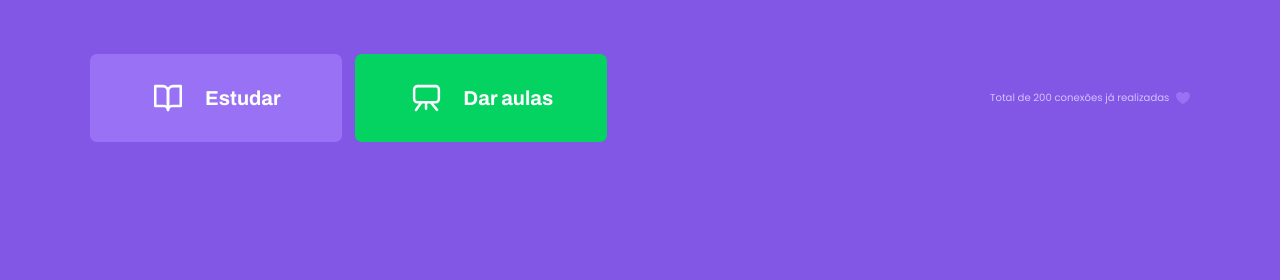
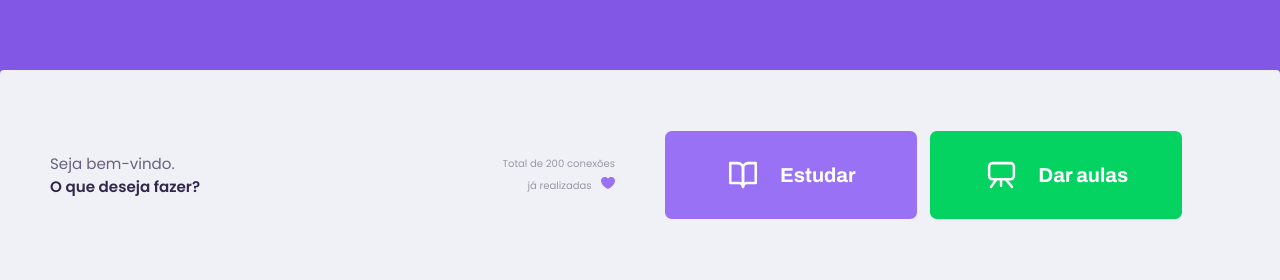
Before and after one commit to LucasFerreira0/Projeto-Proffy-NLW-2, a website: page src/views/index.html in a window 1280 px wide. Shown: the part 520-800 px from the top of the page. Drawn offline with Linux system fonts and the light colour scheme.

Commit message:
Add files via upload

```diff
--- a/public/styles/partials/page-landing.css
+++ b/public/styles/partials/page-landing.css
@@ -1,8 +1,12 @@
 #page-landing{
     background-color:var(--color-primary);
+    display: flex;
+    flex-direction: column;
+    justify-content: space-evenly;
 }
 #page-landing #container{
     color:var(--color-text-in-primary);
+    margin-bottom: 3.6rem;
 }
 .logo-container{
     text-align:center;
@@ -20,10 +24,34 @@
 .hero-image{
     width:100%;
 }
+
+#footer{
+    border-radius: 4px 4px 0 0;
+    position: absolute;
+    bottom:0;
+    background-color:var(--color-background);
+    width:100vw;
+    height: 25rem;
+    display: flex;
+    flex-direction: column;
+    align-items:center;
+    justify-content: space-around;
+}
+#footer br{
+    display: none;
+}
+#p-wellcome{
+    color: var(--color-text-base);
+    font-size:1.8rem;
+}
+#p-wellcome span{
+    color: var(--color-text-title);
+    font-weight:700;
+}
 .buttons-container{
     display:flex;
     justify-content:center;
-    margin:3.2rem 0;
+    width:90vw;
 }
 .buttons-container a{
     width:30rem;
@@ -56,14 +84,15 @@
     background-color:var(--color-secondary-dark);
 }
 .total-connections{
+    color: var(--color-text-complement);
     font-size:1.8rem;
-    display:flex;
-    align-items:center;
-    justify-content:center;
 }
 .total-connections img{
     margin-left:0.8rem;
 }
+/* .total-connections br{
+
+} */
 
 @media(max-width:1100px){
     :root{
@@ -75,14 +104,42 @@
 }
 
 @media(min-width:1100px){
+    #footer{
+        display: grid;
+        grid-template-columns:1fr 1fr;
+        grid-template-rows: 1fr;
+        grid-template-areas:"texting button";
+
+        column-gap:50px;
+    }
+    #footer br{
+        display: initial;
+    }
+
+    .buttons-container{
+        width: auto;
+        grid-area:button;
+        justify-content:flex-end;
+        margin:0;
+    }
+    #p-wellcome{
+        grid-area: texting;
+        margin-left: 50px;
+    }
+    .total-connections{
+        grid-area: texting;
+        text-align: right;
+        line-height: 2.6rem;
+    }
+
     #page-landing #container{
         max-width:1100px;
         display:grid;
         grid-template-columns:2fr 1fr 2fr;
         grid-template-rows:350px 1fr;
         grid-template-areas:
-        "proffy image image"
-        "button button texting";
+        "proffy image image";
+
         column-gap:87px;
         row-gap:86px;
     }
--- a/src/server.js
+++ b/src/server.js
@@ -1,7 +1,7 @@
 const express = require("express")
 const nunjucks = require("nunjucks")
 const server = express()
-const {pageLanding,pageStudy, pageGiveClasses, saveClasses, redirectSuccess} = require("./pages")
+const {pageLanding,pageStudy, pageGiveClasses, saveClasses, } = require("./pages")
 
 // nunjucks configure
 nunjucks.configure("src/views",{
@@ -16,6 +16,5 @@ server
 .get("/", pageLanding)
 .get("/study", pageStudy)
 .get("/give-classes", pageGiveClasses)
-.get("/page-success", redirectSuccess)
 .post("/save-classes", saveClasses)
 .listen(5500)
--- a/src/views/index.html
+++ b/src/views/index.html
@@ -17,6 +17,12 @@
                 <h2>Sua plataforma de estudos online</h2>
             </div>
             <img class="hero-image" src="/images/landing.svg" alt="Plataforma de estudos">
+
+
+        </div>
+        <div id="footer">
+            <p id="p-wellcome">Seja bem-vindo.<br> <span>O que deseja fazer?</span></p>
+
             <div class="buttons-container">
                 <a class="study" href="/study">
                     <img src="/images/icons/study.svg" alt="Estudar">
@@ -28,7 +34,7 @@
                 </a>
             </div>
             <p class="total-connections">
-                Total de 200 conexões já realizadas
+                Total de 200 conexões <br>já realizadas
                 <img src="/images/icons/purple-heart.svg" alt="coracao roxo">
             </p>
         </div>
```
Also changed, not shown: src/database/selectQuery.js (added, +31 -0 lines), src/pages.js (+7 -29 lines), images/Desktop/landing_page2.png (added), 1 other file.
